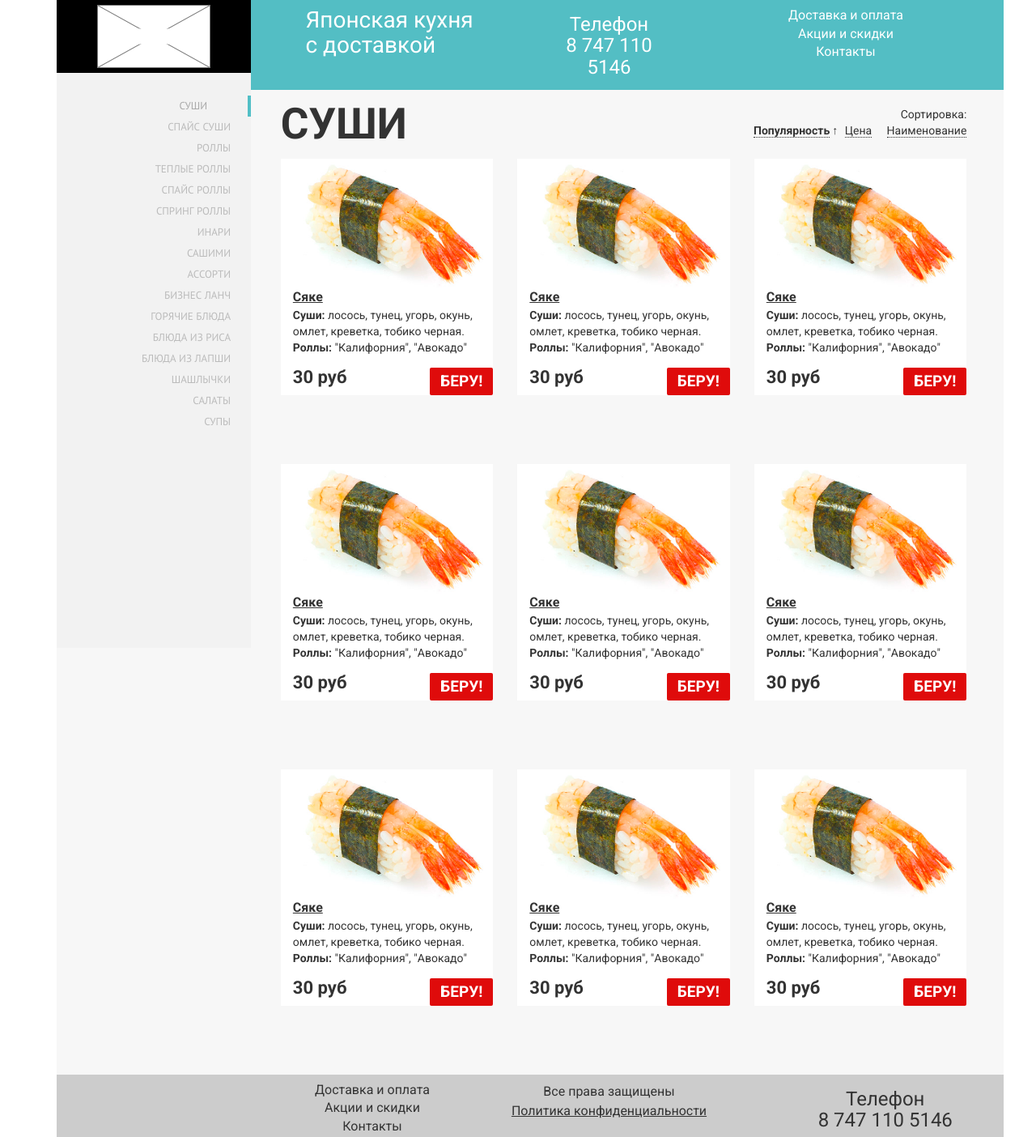
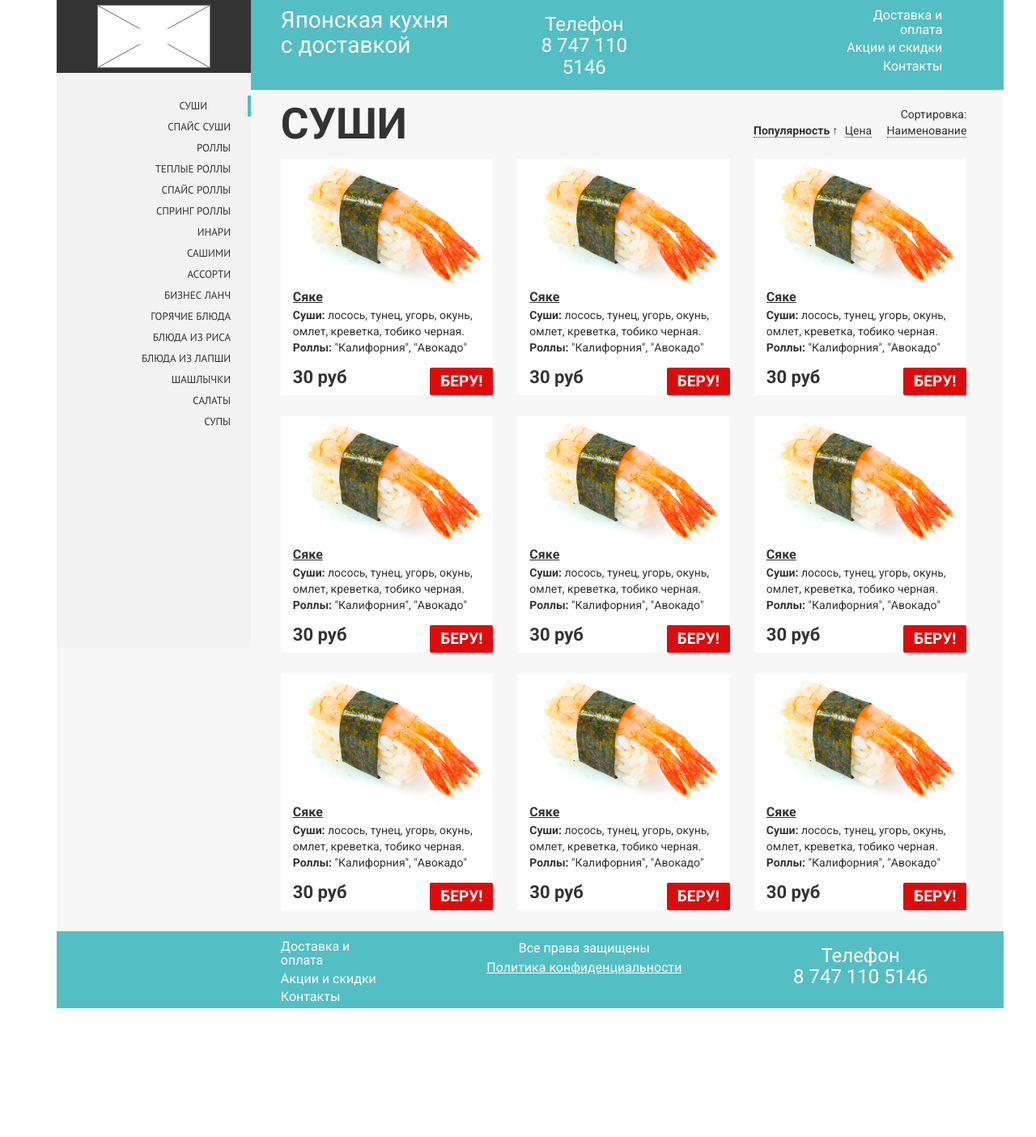
Before and after one commit to elaskzt/yaponka, a plain HTML site: page index.html in a window 1280 px wide. Shown: the whole page at 81% size. After the commit the page ends 1245 px from the top, so only its background shows below. Drawn offline with nearby package versions, Linux system fonts and the light colour scheme.

Commit message:
no message

```diff
--- a/css/main.css
+++ b/css/main.css
@@ -55,7 +55,7 @@ header .container {
 }
 
 .main-logo-bg {
-  background-color: #000;
+  background-color: #333;
 }
 
 .main-logo {
@@ -77,7 +77,8 @@ header .container {
 
 .main-nav ul {
   padding-top: 10px;
-  text-align: center;
+  text-align: right;
+  margin-right: 30px;
 }
 
 .main-nav li {
@@ -135,7 +136,7 @@ CONTENT
   line-height: 26px;
   text-align: right;
   text-transform: uppercase;
-  color: #bbb;
+  color: #333;
   transition: padding ease-in-out .2s;
 }
 
@@ -144,7 +145,7 @@ CONTENT
   position: relative;
   padding-right: 50px;
   text-decoration: none;
-  color: #a9a9a9;
+  color: #333;
   border-right: 4px solid #52bfc6;
 }
 
@@ -189,7 +190,7 @@ CONTENT
 
 .catalog .item {
   position: relative;
-  margin-bottom: 85px;
+  margin-bottom: 26px;
   background-color: #fff;
 }
 
@@ -251,7 +252,8 @@ FOOTER
 ********************/
 
 footer .container {
-  background-color: #ccc;
+  background-color: #53bec4;
+  color: #fff;
 }
 
 .politics {
@@ -265,3 +267,7 @@ footer .container {
   display: inline-block;
   text-decoration: underline;
 }
+
+footer .main-nav ul {
+  text-align: left;
+}
--- a/index.html
+++ b/index.html
@@ -23,13 +23,13 @@
     <header>
       <div class="container">
         <div class="row">
-          <div class="col-md-3 col-md-offset-3 col-sm-3">
+          <div class="col-md-3 offset col-sm-3">
             <p class="discript">Японская кухня<br> с доставкой</p>
           </div>
           <div class="col-md-2 col-sm-3">
             <p class="main-tel">Телефон<br> 8 747 110 5146</p>
           </div>
-          <div class="col-md-2 col-md-offset-1 col-sm-3 col-sm-offset-0">
+          <div class="col-md-2 col-md-offset-2 col-sm-3 col-sm-offset-0">
             <nav class="main-nav">
               <ul>
                 <li><a href="#">Доставка и оплата</a></li>
@@ -320,7 +320,7 @@
     <footer>
       <div class="container">
         <div class="row">
-          <div class="col-md-2 col-md-offset-3 col-sm-2">
+          <div class="col-md-2 offset col-sm-2">
             <nav class="main-nav">
               <ul>
                 <li><a href="#">Доставка и оплата</a></li>
```
